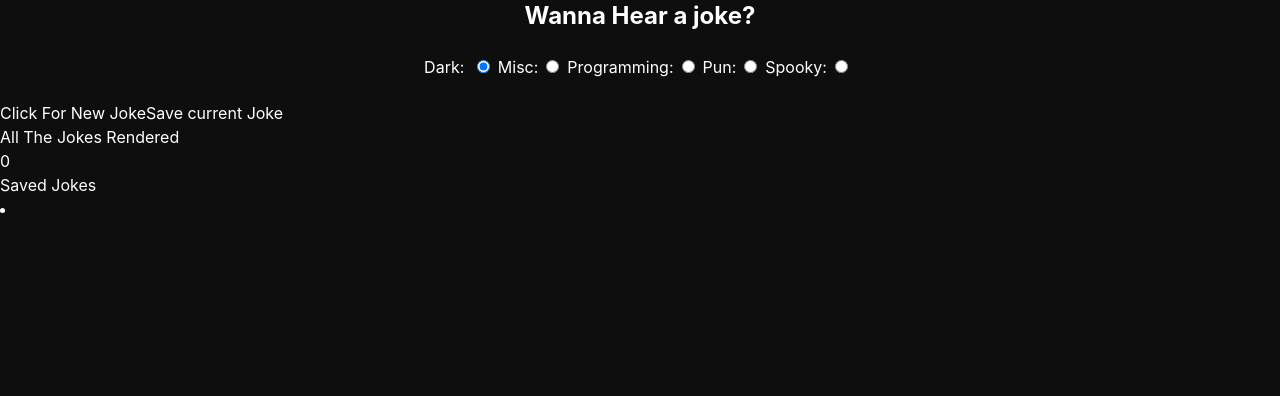
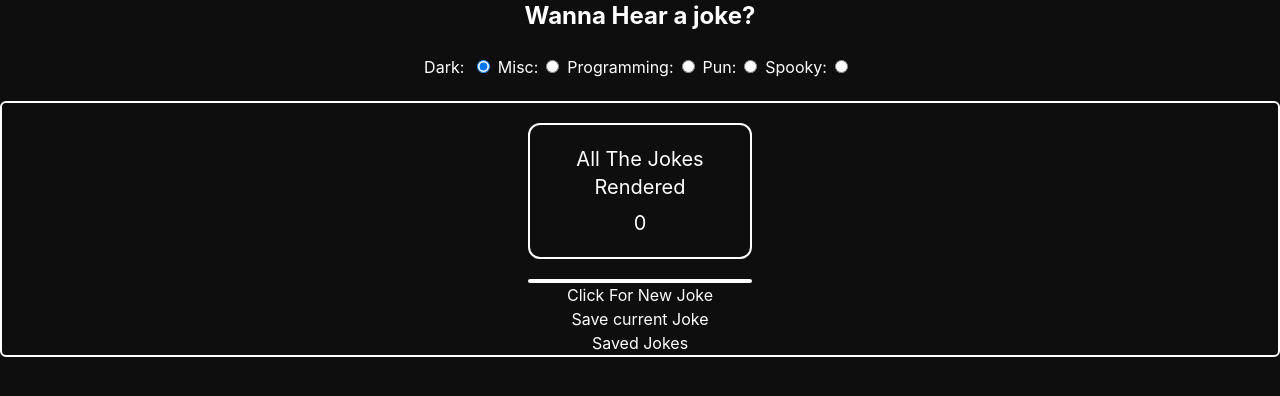
Before and after one commit to Killdroid2342/joke-app, a React (Create React App) app: page / in a window 1280 px wide. Shown: the top 396 px of the page. Built offline with nearby package versions, Linux system fonts and the light colour scheme.

Commit message:
improved styles

```diff
--- a/src/components/Joke/Joke.js
+++ b/src/components/Joke/Joke.js
@@ -29,9 +29,12 @@ const Joke = ({ genre }) => {
   const [count, setCount] = useDynamicState(0, 'count');
 
   return (
-    <Fragment>
-      <div>
-        <ul>
+    <div className='border-2 border-white rounded-md flex flex-col items-center justify-center text-center'>
+      <div className=' border-2 border-white w-56 rounded-xl mt-5 p-5'>
+        <p className='mb-2 text-xl text-bold'>All The Jokes Rendered</p>
+        <p className='text-xl text-bold'>{count}</p>
+      </div>
+      <ul className='border-2 border-white w-56 rounded-xl mt-5'>
         {joke && (
           <div>
             {joke.type === 'single' ? (
@@ -45,7 +48,7 @@ const Joke = ({ genre }) => {
           </div>
         )}
       </ul>
-        <div>
+      <div className='flex flex-col'>
         <button
           onClick={() => {
             setCount(count + 1);
@@ -55,11 +58,6 @@ const Joke = ({ genre }) => {
           Click For New Joke
         </button>
         <button onClick={saveJoke}>Save current Joke</button>
-        </div>
-      </div>
-      <div>
-        <p>All The Jokes Rendered</p>
-        <p>{count}</p>
       </div>
       <div>
         <p>Saved Jokes</p>
@@ -78,10 +76,9 @@ const Joke = ({ genre }) => {
               </div>
             );
           })}
-          <li></li>
         </div>
       </div>
-    </Fragment>
+    </div>
   );
 };
 
```
Lines whose indentation alone changed are shown as unchanged.
